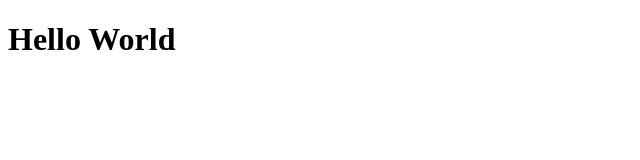
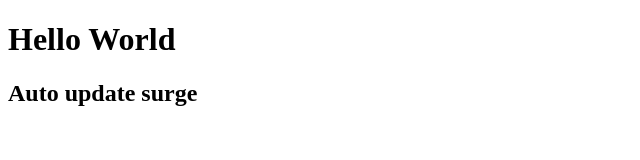
Before and after one commit to Muhammad-Razzaq/Serverless-SaaS, a plain HTML site: page index.html in a window 1280 px wide. Shown: the whole page, without its empty margins (0-640 px from the left). Drawn offline with Linux system fonts and the light colour scheme.

Commit message:
Auto update surge

```diff
--- a/index.html
+++ b/index.html
@@ -8,5 +8,6 @@
 </head>
 <body>
     <h1>Hello World</h1>
+    <h2>Auto update surge</h2>
 </body>
 </html>
```
